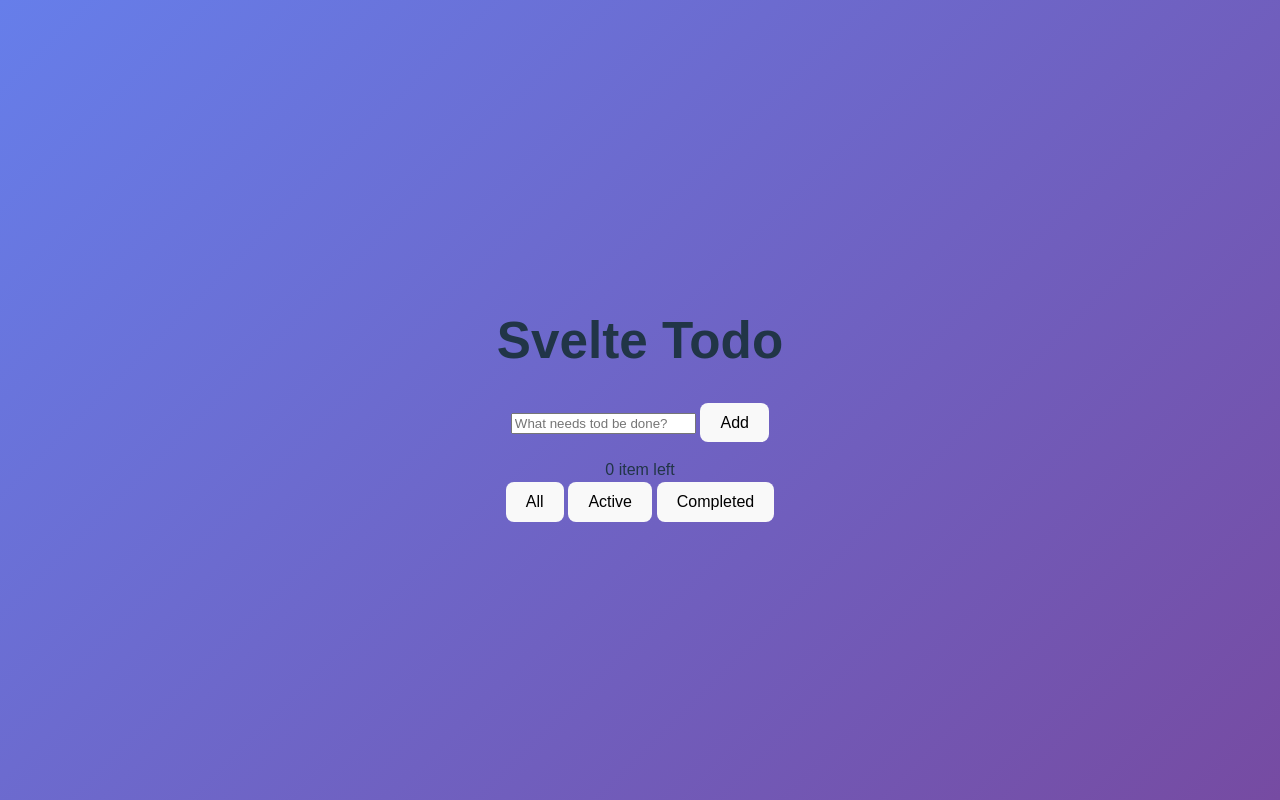
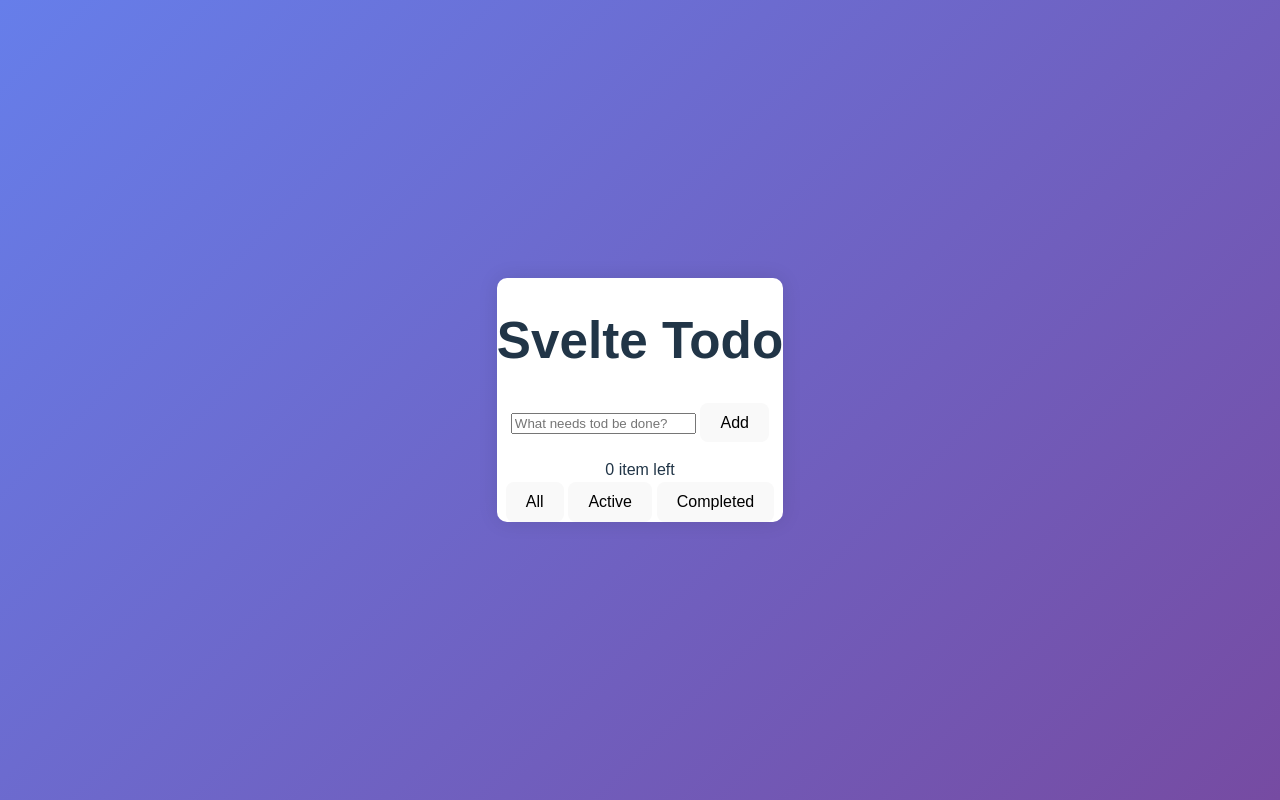
Before and after one commit to Eduardo-J-Morales/Pure-svelte-store-CRUD-TODO-App, a Svelte app: page / in a window 1280 px wide. Built offline with nearby package versions, Linux system fonts and the light colour scheme.

Commit message:
The style for the todo-app div is ready.

```diff
--- a/src/App.svelte
+++ b/src/App.svelte
@@ -118,4 +118,14 @@ onMount(()=> null)
   justify-content: center;
   align-items: center;
 }
+
+.todo-app {
+  width: 100%;
+  max-width: 500px;
+  margin: 2rem auto;
+  background: white;
+  border-radius: 10px;
+  box-shadow: 0 0 20px rgba(0,0,0, 0.1);
+  overflow: hidden;
+}
 </style>
```
